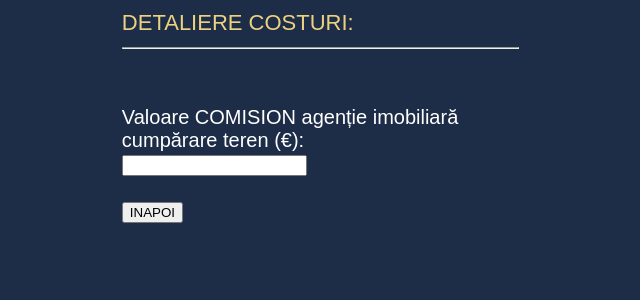
After one commit to andreirusvictor/Calculator-Pret-Constructie-Casa, a Flask app: template templates/second_page.html in a window 1280 px wide. The commit adds this page. Shown: the top 300 px of the page, without its empty margins (45-685 px from the left). Run offline with Flask 2, Linux system fonts and the light colour scheme; the template is opened without the code that fills it, so the values that code supplies are empty.

Commit message:
update 1

```diff
--- /dev/null
+++ b/calculator.py
@@ -0,0 +1,17 @@
+from flask import Flask, render_template
+
+app = Flask('calculator')
+
+
+@app.route('/first_page')
+def first_page():
+    return render_template('first_page.html')
+
+
+@app.route('/second_page')
+def second_page():
+    return render_template('second_page.html')
+
+
+if __name__ == '__main__':
+    app.run(debug=True)
--- /dev/null
+++ b/static/style.css
@@ -0,0 +1,71 @@
+div {
+    width: 70%;
+    height: 100%;
+    padding: 0px;
+    font-size: 20px;
+    font-family: arial;
+    color: black;
+    background-color: #1d2d47;
+}
+
+.a1Class {
+    width: 70%;
+    height: 100%;
+    padding: 0px;
+    font-size: 40px;
+    font-family: arial;
+    color: #ebd281;
+    background-color: #1d2d47;
+    font-weight: bold;
+}
+
+.a2Class {
+    width: 70%;
+    height: 100%;
+    padding: 0px;
+    font-size: 22px;
+    font-family: arial;
+    color: #ebd281;
+    background-color: #1d2d47;
+
+}
+
+.a3Class {
+    width: 70%;
+    height: 100%;
+    padding: 0px;
+    font-size: 20px;
+    font-family: arial;
+    color: white;
+    background-color: #1d2d47;
+}
+
+.a4Class {
+    width: 70%;
+    height: 100%;
+    padding: 0px;
+    font-size: 20px;
+    font-family: arial;
+    color:  #ebd281;
+    background-color: #1d2d47;
+}
+
+.a5Class {
+    width: 70%;
+    height: 100%;
+    padding: 0px;
+    font-size: 20px;
+    font-family: arial;
+    color:  white;
+    background-color: #1d2d47;
+}
+
+.a6Class {
+    width: 70%;
+    height: 100%;
+    padding: 0px;
+    font-size: 15px;
+    font-family: arial;
+    color:  #85d6ff;
+    background-color: #1d2d47;
+}
--- /dev/null
+++ b/templates/second_page.html
@@ -0,0 +1,42 @@
+
+<!DOCTYPE HTML>
+<!-- This is how HTML comments look like -->
+<html>
+
+        <head>
+                <title>
+                        DETALIERE COSTURI:
+                </title>
+
+        <link rel="stylesheet" href="{{ url_for('static', filename='style.css') }}"/>
+
+        </head>
+
+<body style="background-color:#1d2d47;">
+        <form action="Proiect FasttrackIT/aplication.py" method="get">
+        <div>
+                <table  cellpadding='0' border='0' style="width:65%" align="center">
+                    <tr>
+                        <td> </td>
+                        <td>
+                            <div  class="a2Class" align="left">
+                                DETALIERE COSTURI:
+                                <hr>
+                            </div>
+                            <div class="a5Class">
+                                </br></br>
+                                Valoare COMISION agenție imobiliară cumpărare teren (€):<br>
+                            </div>
+                                <input type="text" name="input date"  value="" size="20" >
+                                </br></br>
+
+
+                            <a href='first page.html'> <input type= button value="INAPOI"> </a>
+                        </td>
+                        <td> </td>
+                    </tr>
+                </table>
+        </div>
+
+</body>
+</html>
```
Also changed, not shown: css/style.css (deleted, +0 -74 lines), second page.html (deleted, +0 -14 lines), templates/first_page.html (renamed from first page.html, +12 -10 lines).
